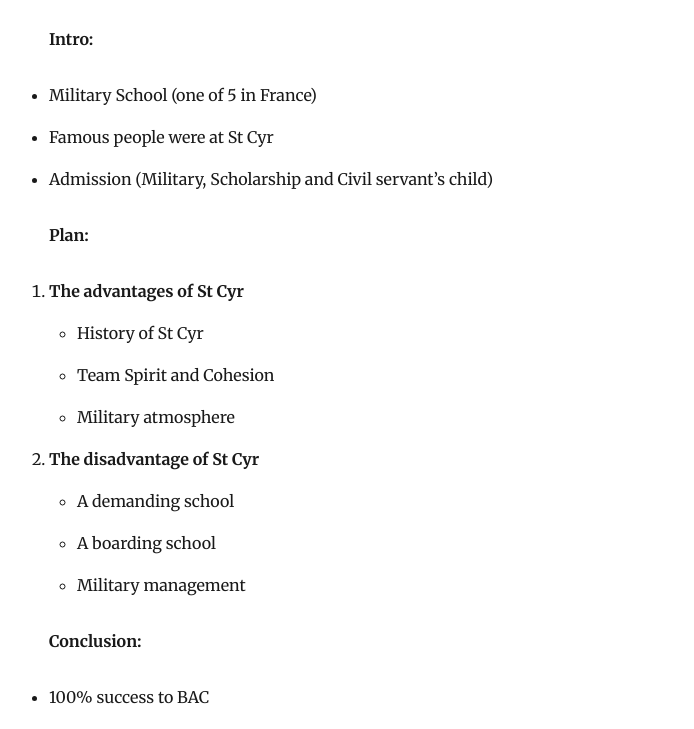
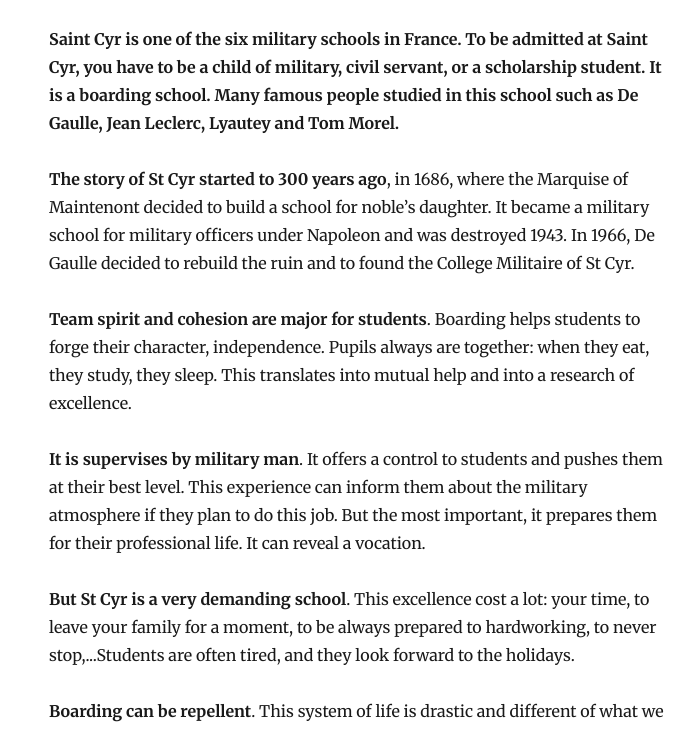
Before and after one commit to lucashuguet/astroblog, a Gatsby site: page /saint-cyr-the-school-of-excellence/ in a window 1280 px wide. Shown: the part 214-943 px from the top of the page, without its empty margins (276-970 px from the left). Built offline with nearby package versions, Linux system fonts and the light colour scheme; Gatsby itself is replaced by a stand-in of ours; some packages are replaced by stand-ins of ours.

Commit message:
Update Blog “saint-cyr-the-school-of-excellence/index”

```diff
--- a/content/blog/saint-cyr-the-school-of-excellence/index.md
+++ b/content/blog/saint-cyr-the-school-of-excellence/index.md
@@ -3,27 +3,18 @@
 date: 2021-10-18T07:41:28.991Z
 description: The pros and cons of this very special school
 ---
-**Intro:**
+**Saint Cyr is one of the six military schools in France. To be admitted at Saint Cyr, you have to be a child of military, civil servant, or a scholarship student. It is a boarding school. Many famous people studied in this school such as De Gaulle, Jean Leclerc, Lyautey and Tom Morel.**
 
-   * Military School (one of 5 in France)
-   * Famous people were at St Cyr
-   * Admission (Military, Scholarship and Civil servant’s child)
+**The story of St Cyr started to 300 years ago**, in 1686, where the Marquise of Maintenont decided to build a school for noble’s daughter. It became a military school for military officers under Napoleon and was destroyed 1943. In 1966, De Gaulle decided to rebuild the ruin and to found the College Militaire of St Cyr.
 
-**Plan:**
+**Team spirit and cohesion are major for students**. Boarding helps students to forge their character, independence. Pupils always are together: when they eat, they study, they sleep. This translates into mutual help and into a research of excellence.
 
-1. **The advantages of St Cyr**
+**It is supervises by military man**. It offers a control to students and pushes them at their best level. This experience can inform them about the military atmosphere if they plan to do this job. But the most important, it prepares them for their professional life. It can reveal a vocation.
 
-   * History of St Cyr
-   * Team Spirit and Cohesion
-   * Military atmosphere
-2. **The disadvantage of St Cyr**
+**But St Cyr is a very demanding school**. This excellence cost a lot: your time, to leave your family for a moment, to be always prepared to hardworking, to never stop,...Students are often tired, and they look forward to the holidays.
 
-   * A demanding school
-   * A boarding school
-   * Military management
+**Boarding can be repellent**. This system of life is drastic and different of what we have known at home. Studies are sometimes complicated because all students work and make noises. Furthermore, it breaks your habit and makes you uncomfortable at beginning.
 
-**Conclusion:**
+**If you dislike military management**, it is not a school for you. It's all the interest of this school. It is so important that override it. During the year, students have to do ceremony and some needs to stay Friday evening because it happens Saturday.
 
-   * 100% success to BAC
-   * 84% special honours for the BAC
-   * The disadvantages are quite significant
+**This year, St Cyr has 100 percent of success in Baccalaureate with 84 percent special honors. To have so much excellence, it is necessary to make choice. Eventually, disadvantages are certainly less than advantages, but they count at the same.**
```
